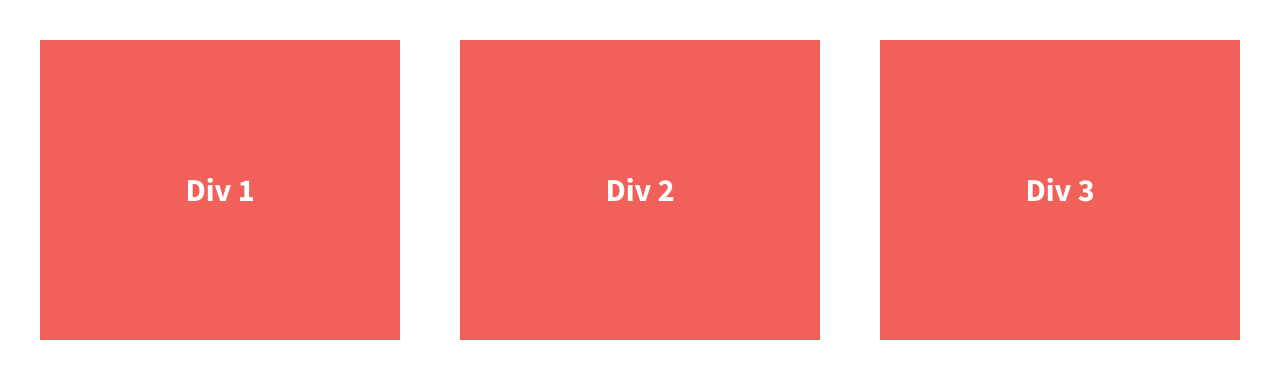
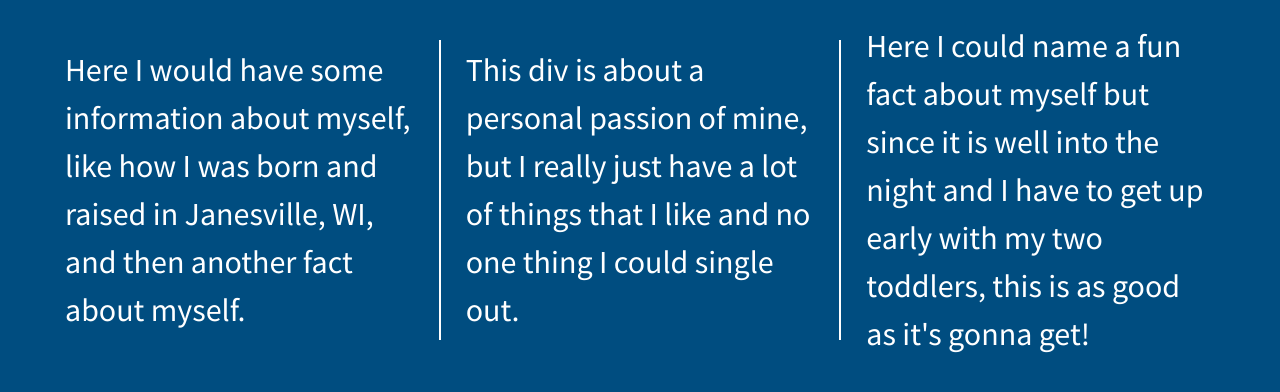
Before and after one commit to krbarr/206-divs-flexbox-starter, a plain HTML site: page index.html in a window 1280 px wide. Drawn offline with nearby package versions, Linux system fonts and the light colour scheme.

Commit message:
Changed content and color of divs

```diff
--- a/css/main.css
+++ b/css/main.css
@@ -97,8 +97,9 @@ textarea {
 
 
 html {
-  background-color: #fff;
+  background-color: #004d80;
   height: 100%;
+  width: 100%;
 }
 
 body {
@@ -112,20 +113,31 @@ body {
   display:flex;
   justify-content: space-between;
   font-weight: 700;
+  align-text: center;
+  flex-flow: row-wrap;
 }
 
 .div-1, .div-2, .div-3 {
-  color: #fff;
+  color: white;
   line-height: 1.5em;
   font-size: 1.6em;
-  background-color: #f16059;
+  background-color: #004d80;
   height: 300px;
   width: 30%;
   display: flex;
   justify-content: center;
   align-items: center;
+  font-weight: 500;
+  padding: 0 25px;
 }
 
+.div-1 {
+  border-right: 2px solid white;
+}
+
+.div-2 {
+  border-right: 2px solid white;
+}
 
 
 
--- a/index.html
+++ b/index.html
@@ -23,13 +23,13 @@
 
         <section class="wrapper">
             <div class="div-1">
-                Div 1
+                Here I would have some information about myself, like how I was born and raised in Janesville, WI, and then another fact about myself.
             </div>
             <div class="div-2">
-                Div 2
+                This div is about a personal passion of mine, but I really just have a lot of things that I like and no one thing I could single out.
             </div>
             <div class="div-3">
-                Div 3
+                Here I could name a fun fact about myself but since it is well into the night and I have to get up early with my two toddlers, this is as good as it's gonna get!
             </div>
         </section>
 
```
